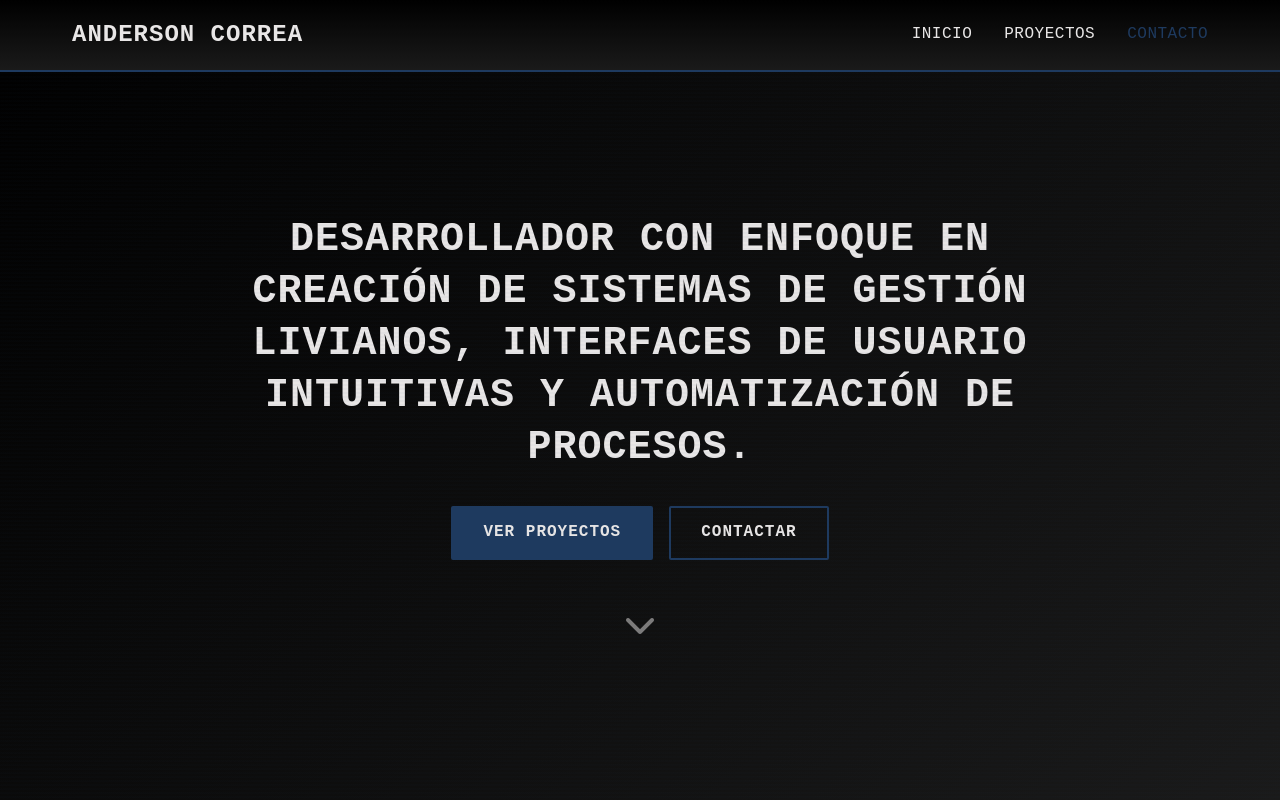
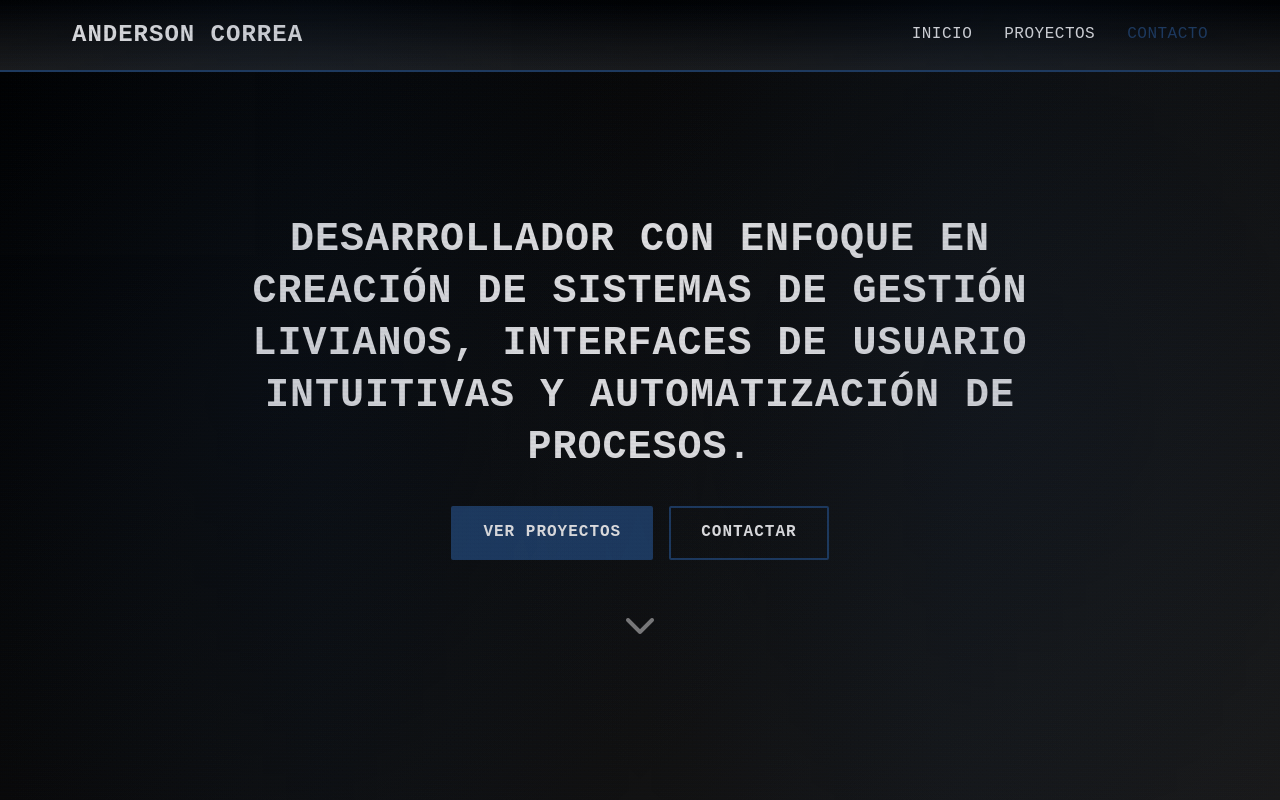
Before and after one commit to YeikoD/Portafolio, a plain HTML site: page index.html in a window 1280 px wide. Shown: the top 800 px of the page. Drawn offline with Linux system fonts and the light colour scheme.

Commit message:
animacion de background en inicio

```diff
--- a/styles.css
+++ b/styles.css
@@ -41,6 +41,46 @@ body {
     z-index: 1000;
     box-shadow: var(--shadow);
     border-bottom: 2px solid var(--navy-color);
+    overflow: hidden;
+}
+
+.header::before {
+    content: '';
+    position: absolute;
+    top: 0;
+    left: 0;
+    right: 0;
+    bottom: 0;
+    background: repeating-linear-gradient(
+        0deg,
+        transparent,
+        transparent 2px,
+        rgba(30, 58, 95, 0.033) 2px,
+        rgba(30, 58, 95, 0.033) 4px
+    );
+    pointer-events: none;
+    animation: scanlines 8s linear infinite;
+}
+
+.header::after {
+    content: '';
+    position: absolute;
+    top: 0;
+    left: 0;
+    right: 0;
+    bottom: 0;
+    background:
+        radial-gradient(circle at 20% 50%, rgba(30, 58, 95, 0.11) 0%, transparent 50%),
+        radial-gradient(circle at 80% 50%, rgba(30, 58, 95, 0.11) 0%, transparent 50%),
+        linear-gradient(90deg,
+            transparent 0%,
+            rgba(30, 58, 95, 0.055) 25%,
+            transparent 50%,
+            rgba(30, 58, 95, 0.055) 75%,
+            transparent 100%
+        );
+    pointer-events: none;
+    animation: pulse 4s ease-in-out infinite;
 }
 
 .nav {
@@ -113,6 +153,7 @@ body {
     background: linear-gradient(135deg, var(--dark-bg) 0%, var(--secondary-color) 100%);
     color: #E8E6E6;
     position: relative;
+    overflow: hidden;
 }
 
 .hero::before {
@@ -126,10 +167,50 @@ body {
         0deg,
         transparent,
         transparent 2px,
-        rgba(30, 58, 95, 0.03) 2px,
-        rgba(30, 58, 95, 0.03) 4px
+        rgba(30, 58, 95, 0.033) 2px,
+        rgba(30, 58, 95, 0.033) 4px
     );
     pointer-events: none;
+    animation: scanlines 8s linear infinite;
+}
+
+.hero::after {
+    content: '';
+    position: absolute;
+    top: 0;
+    left: 0;
+    right: 0;
+    bottom: 0;
+    background:
+        radial-gradient(circle at 20% 50%, rgba(30, 58, 95, 0.11) 0%, transparent 50%),
+        radial-gradient(circle at 80% 50%, rgba(30, 58, 95, 0.11) 0%, transparent 50%),
+        linear-gradient(90deg,
+            transparent 0%,
+            rgba(30, 58, 95, 0.055) 25%,
+            transparent 50%,
+            rgba(30, 58, 95, 0.055) 75%,
+            transparent 100%
+        );
+    pointer-events: none;
+    animation: pulse 4s ease-in-out infinite;
+}
+
+@keyframes scanlines {
+    0% {
+        transform: translateY(0);
+    }
+    100% {
+        transform: translateY(4px);
+    }
+}
+
+@keyframes pulse {
+    0%, 100% {
+        opacity: 0.5;
+    }
+    50% {
+        opacity: 1;
+    }
 }
 
 .hero-content h2 {
```
